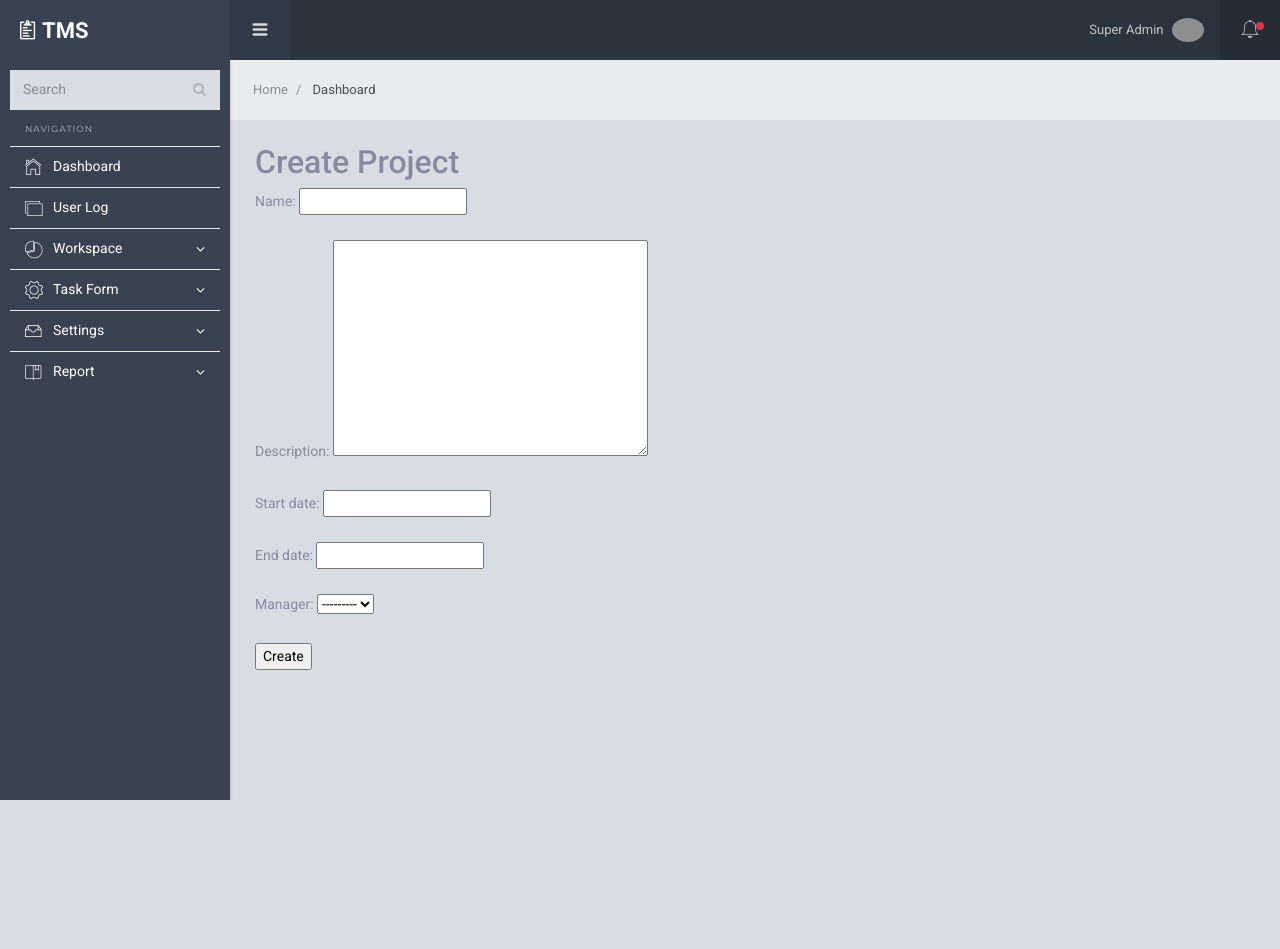
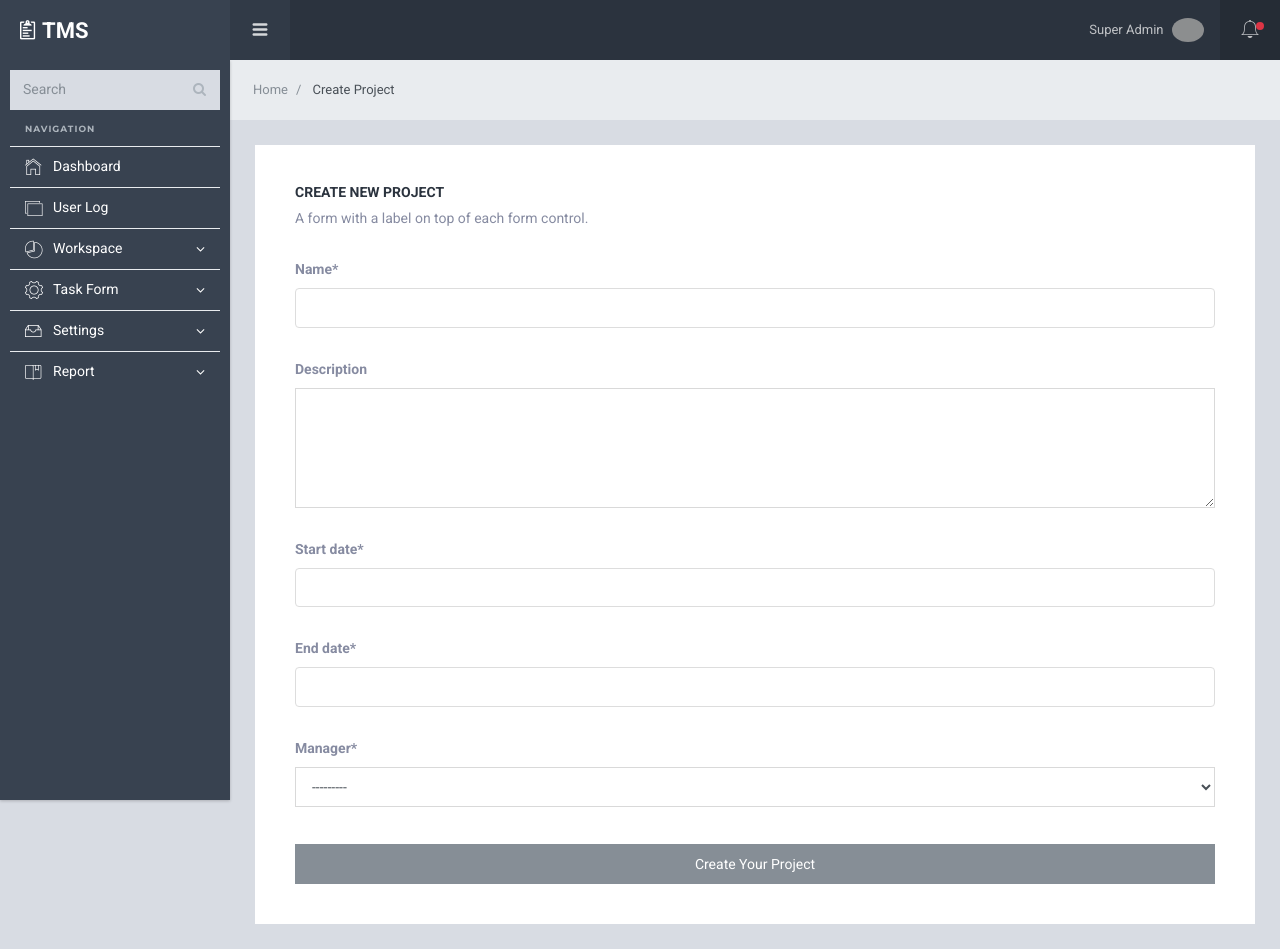
Before and after one commit to Shovon-Mufrid/Task_Management_System, a Django app: page /project/project/create/ in a window 1280 px wide. Before the commit the page ends 800 px from the top, so only its background shows below. Run offline with Django 4.2, Linux system fonts and the light colour scheme; a user stored in the database is signed in; data comes from the database, SQL or seed files in the repository; both versions use the stored data as it was after the commit; some libraries are stand-ins or nearby versions; some web fonts are replaced; grey boxes are pictures that could not be loaded.

Commit message:
Project Creation

```diff
--- a/App_Project/urls.py
+++ b/App_Project/urls.py
@@ -5,6 +5,7 @@
 
 urlpatterns = [
     path('project/create/', views.create_project, name='create_project'),
+    path('project/list/', views.ProjectList.as_view(), name='project_list'),
     path('project/<int:pk>/update/', views.edit_project, name='update_project'),
     path('project/<int:pk>/delete/', views.delete_project, name='delete_project'),
     path('project/<int:pk>/', views.project_detail, name='project_detail'),
--- a/App_Project/views.py
+++ b/App_Project/views.py
@@ -3,20 +3,26 @@
 from django.contrib import messages
 from django.utils import timezone
 from .models import Project, Task, EmployeeTask
+from App_User.models import Employee
 from .forms import ProjectForm, TaskForm, EmployeeTaskForm, AssignTaskForm
 from django.core.exceptions import PermissionDenied
+from django.views.generic import CreateView, UpdateView, ListView, DetailView, View, TemplateView, DeleteView
 
+# @login_required
+# def project_list(request):
+#     """
+#     Displays the list of projects for the logged in user
+#     """
+#     projects = Project.objects.filter(employees=request.user.employee)
 
-@login_required
-def project_list(request):
-    """
-    Displays the list of projects for the logged in user
-    """
-    projects = Project.objects.filter(employees=request.user.employee)
+#     context = {'projects': projects}
+#     return render(request, 'App_Project/project_list.html', context)
 
-    context = {'projects': projects}
-    return render(request, 'App_Project/project_list.html', context)
-
+class ProjectList(ListView):
+    context_object_name = 'projects'
+    model = Project
+    template_name = 'App_Project/project_list.html'
+    # queryset = Blog.objects.order_by('-publish_date')
 
 @login_required
 def project_detail(request, pk):
@@ -36,11 +42,14 @@
     """
     Allows the admin to create a new project
     """
+    managers = Employee.objects.filter(managed_projects=True)
     if request.method == 'POST':
         form = ProjectForm(request.POST)
         if form.is_valid():
             project = form.save(commit=False)
             project.admin = request.user
+            # project.manager = Employee.objects.get(user=request.POST.get('manager'))
+            # project.manager = request.user.employee
             project.save()
             form.save_m2m()
             messages.success(request, 'Project created successfully')
@@ -48,7 +57,7 @@
     else:
         form = ProjectForm()
 
-    context = {'form': form}
+    context = {'form': form, 'managers': managers}
     return render(request, 'App_Project/create_project.html', context)
 
 
--- /dev/null
+++ b/static/assets/css/custom.css
@@ -0,0 +1,60 @@
+/* styles.css */
+
+.container {
+  max-width: 500px;
+  margin: 0 auto;
+  padding: 20px;
+  background-color: #f5f5f5;
+  border-radius: 5px;
+  box-shadow: 0 0 10px rgba(0, 0, 0, 0.1);
+}
+
+h2 {
+  text-align: center;
+  margin-bottom: 20px;
+}
+
+form {
+  display: flex;
+  flex-direction: column;
+}
+
+label {
+  font-weight: bold;
+}
+
+input[type="text"],
+textarea {
+  padding: 10px;
+  margin-bottom: 15px;
+  border: 1px solid #ddd;
+  border-radius: 4px;
+}
+
+textarea {
+  height: 120px; /* Adjust the height as desired */
+  resize: vertical; /* Allow vertical resizing if needed */
+}
+
+input[type="submit"] {
+  padding: 10px 20px;
+  background-color: #428bca;
+  color: #fff;
+  border: none;
+  border-radius: 4px;
+  cursor: pointer;
+}
+
+input[type="submit"]:hover {
+  background-color: #3071a9;
+}
+
+.error {
+  color: red;
+  margin-top: 5px;
+}
+
+.success {
+  color: green;
+  margin-top: 5px;
+}
--- a/templates/App_Project/create_project.html
+++ b/templates/App_Project/create_project.html
@@ -1,14 +1,26 @@
 {% extends 'layouts/base.html' %}
-
+{% load crispy_forms_tags %}
 {% block span_block %}
-    Dashboard
+    Create Project
 {% endblock span_block %}
 
 {% block body_block %}
-  <h2>Create Project</h2>
-  <form method="post">
+  <div class="card pd-20 pd-sm-40">
+  <h6 class="card-body-title">Create New Project</h6>
+  <p class="mg-b-20 mg-sm-b-30">A form with a label on top of each form control.</p>
+
+  <form action="" method="POST">
+    {{ form|crispy }}
     {% csrf_token %}
-    {{ form.as_p }}
-    <button type="submit">Create</button>
+    <br>
+    <button type="submit" class="btn btn-secondary">Create Your Project</button>
   </form>
+
+  <!-- <div class="form-group mg-b-10-force"></div>
+   {{ form.as_p }}
+  </div> -->
+
+
+</div>
+
 {% endblock %}
--- a/templates/layouts/base.html
+++ b/templates/layouts/base.html
@@ -22,6 +22,8 @@
 
     <!-- Starlight CSS -->
     <link rel="stylesheet" href="{% static 'assets/css/app.css' %}">
+    <link rel="stylesheet" href="{% static 'assets/css/custom.css' %}">
+
   </head>
   <body>
 
--- a/templates/layouts/sidebar.html
+++ b/templates/layouts/sidebar.html
@@ -32,7 +32,7 @@
         </a><!-- sl-menu-link -->
         <ul class="sl-menu-sub nav flex-column">
           <li class="nav-item"><a href="{% url 'App_Project:create_project' %}" class="nav-link">Create</a></li>
-          <li class="nav-item"><a href="#" class="nav-link">Project-2</a></li>
+          <li class="nav-item"><a href="{% url 'App_Project:project_list' %}" class="nav-link">Project List</a></li>
           <li class="nav-item"><a href="#" class="nav-link">Project-3</a></li>
           <li class="nav-item"><a href="#" class="nav-link">Project-4</a></li>
           <li class="nav-item"><a href="#" class="nav-link">Project-5</a></li>
```
Also changed, not shown: templates/App_Project/project_detail.html (+5 -2 lines), templates/App_Project/project_list.html (+37 -12 lines), README.md, db.sqlite3.
